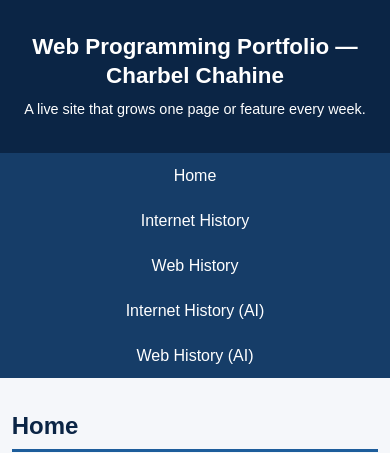
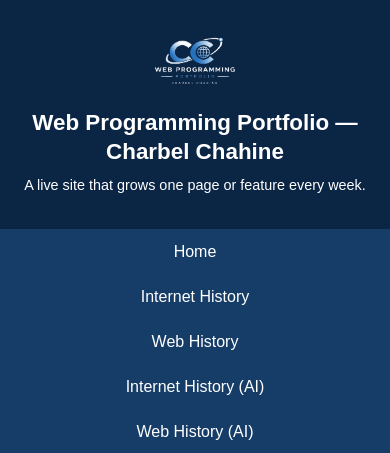
Before and after one commit to Ch-Chahine/web-programming-site, a Flask app: page / in a window 390 px wide. Shown: the top 453 px of the page. Run offline with Flask 3, Linux system fonts and the light colour scheme.

Commit message:
Add responsive portfolio logo

```diff
--- a/static/style.css
+++ b/static/style.css
@@ -76,6 +76,13 @@ header p {
     font-size: 0.9rem;
 }
 
+/* ---------- Header Logo ---------- */
+header img {
+    display: block;
+    width: 180px;
+    height: auto;
+    margin: 0 auto var(--spacing-medium);
+}
 
 /* ---------- Navigation ---------- */
 nav {
@@ -391,6 +398,10 @@ footer p {
 @media (min-width: 600px) {
 
    /* Header */
+header img {
+    width: 220px;
+}
+
 header h1 {
     font-size: 1.7rem;
 }
@@ -398,7 +409,6 @@ footer p {
 header p {
     font-size: 1rem;
 }
-
 
     /* Navigation */
     nav ul {
@@ -507,6 +517,10 @@ footer p {
 @media (min-width: 900px) {
 
    /* Header */
+header img {
+    width: 260px;
+}
+
 header h1 {
     font-size: 2rem;
 }
--- a/templates/base.html
+++ b/templates/base.html
@@ -8,6 +8,7 @@
 </head>
 <body>
     <header>
+        <img src="{{ url_for('static', filename='image.png') }}" alt="Web Programming Portfolio logo">
         <h1>Web Programming Portfolio — Charbel Chahine</h1>
         <p>A live site that grows one page or feature every week.</p>
     </header>
```
Also changed, not shown: static/image.png (added). Lines whose indentation alone changed are shown as unchanged.
